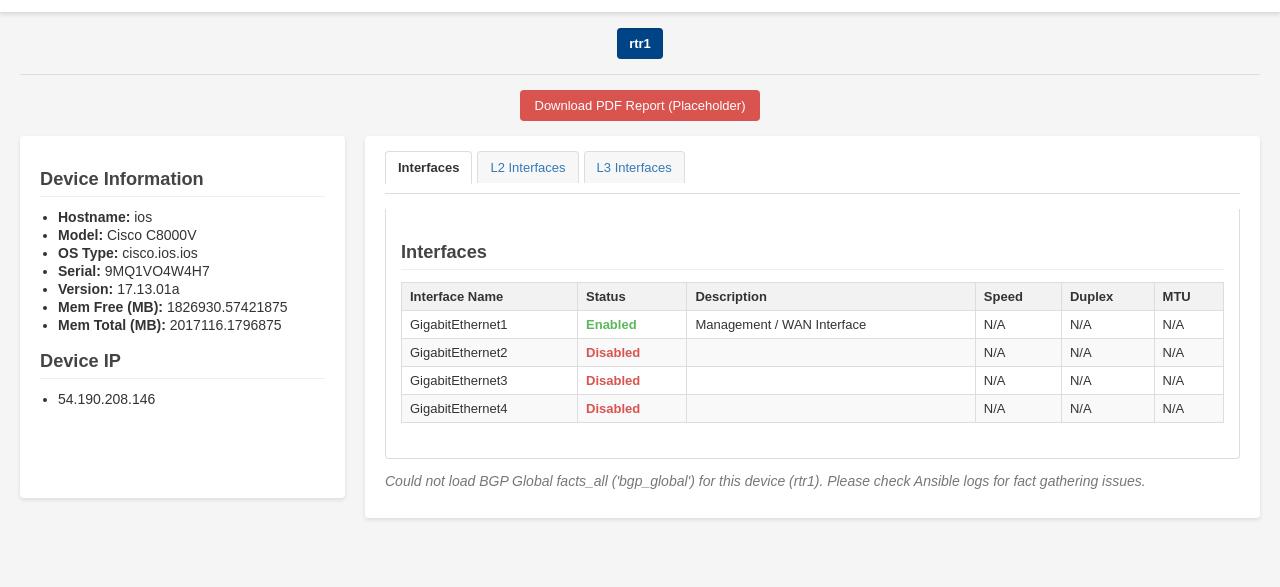
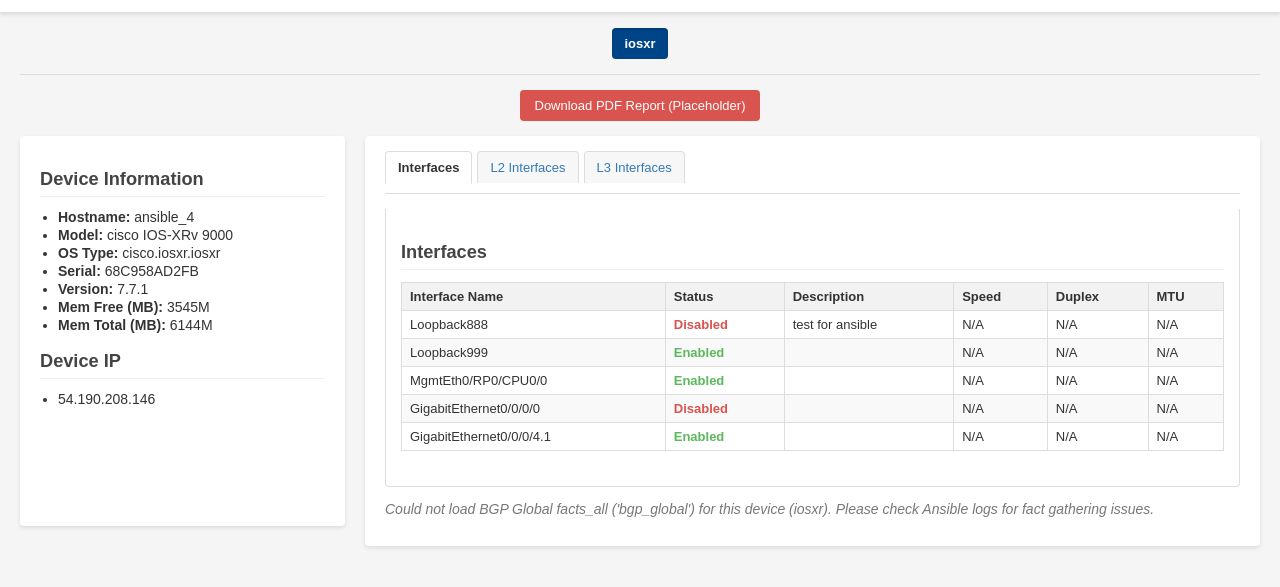
Before and after one commit to rohitthakur2590/nvc_use_cases, a plain HTML site: page index.html in a window 1280 px wide. Shown: the part 63-650 px from the top of the page. Drawn offline with Linux system fonts and the light colour scheme.

Commit message:
Update inventory report content

```diff
--- a/index.html
+++ b/index.html
@@ -244,8 +244,8 @@
 
     <!-- Device Selector -->
     <div class="device-selector">
-                                    <button class="device-button" data-device="rtr1">
-                                            rtr1
+                                    <button class="device-button" data-device="iosxr">
+                                            iosxr
                                     </button>
                         </div>
 
@@ -256,19 +256,19 @@
     </div>
 
     <!-- Device Content Sections -->
-        <div class="device-content" id="device-rtr1">
+        <div class="device-content" id="device-iosxr">
         <div class="container">
             <!-- Sidebar -->
             <div class="sidebar">
                 <h2>Device Information</h2>
                                                                                 <ul>
-                    <li><b>Hostname:</b> ios</li>
-                    <li><b>Model:</b>  Cisco C8000V</li>
-                    <li><b>OS Type:</b> cisco.ios.ios</li>
-                    <li><b>Serial:</b> 9MQ1VO4W4H7</li>
-                    <li><b>Version:</b> 17.13.01a</li>
-                    <li><b>Mem Free (MB):</b> 1826930.57421875</li>
-                    <li><b>Mem Total (MB):</b> 2017116.1796875</li>
+                    <li><b>Hostname:</b> ansible_4</li>
+                    <li><b>Model:</b> cisco IOS-XRv 9000</li>
+                    <li><b>OS Type:</b> cisco.iosxr.iosxr</li>
+                    <li><b>Serial:</b> 68C958AD2FB</li>
+                    <li><b>Version:</b> 7.7.1</li>
+                    <li><b>Mem Free (MB):</b> 3545M</li>
+                    <li><b>Mem Total (MB):</b> 6144M</li>
                                                          </ul>
 
                 <h2>Device IP</h2>
@@ -281,13 +281,13 @@
             <div class="main-content">
                 <!-- Tabs - Only render if facts_all exist -->
                                 <div class="tabs">
-                                                                <button class="tab-button" data-device="rtr1" data-target="interfaces">Interfaces</button>
-                                                                <button class="tab-button" data-device="rtr1" data-target="l2_interfaces">L2 Interfaces</button>
-                                                                <button class="tab-button" data-device="rtr1" data-target="l3_interfaces">L3 Interfaces</button>
+                                                                <button class="tab-button" data-device="iosxr" data-target="interfaces">Interfaces</button>
+                                                                <button class="tab-button" data-device="iosxr" data-target="l2_interfaces">L2 Interfaces</button>
+                                                                <button class="tab-button" data-device="iosxr" data-target="l3_interfaces">L3 Interfaces</button>
                                                                                                                                         </div>
 
                 <!-- ================== INTERFACES Tab ================== -->
-                                <div id="interfaces-rtr1" class="tab-content">
+                                <div id="interfaces-iosxr" class="tab-content">
                     <h2>Interfaces</h2>
                     <table>
                         <thead>
@@ -302,16 +302,34 @@
                         </thead>
                         <tbody>
                                                                                             <tr>
-                                    <td>GigabitEthernet1</td>
-                                                                                                            <td class="enabled">
-                                        Enabled
+                                    <td>Loopback888</td>
+                                                                                                            <td class="disabled">
+                                        Disabled
                                     </td>
-                                    <td>Management / WAN Interface</td>                                     <td>N/A</td>
+                                    <td>test for ansible</td>                                     <td>N/A</td>
                                     <td>N/A</td>
                                     <td>N/A</td>
                                 </tr>
                                                                 <tr>
-                                    <td>GigabitEthernet2</td>
+                                    <td>Loopback999</td>
+                                                                                                            <td class="enabled">
+                                        Enabled
+                                    </td>
+                                    <td></td>                                     <td>N/A</td>
+                                    <td>N/A</td>
+                                    <td>N/A</td>
+                                </tr>
+                                                                <tr>
+                                    <td>MgmtEth0/RP0/CPU0/0</td>
+                                                                                                            <td class="enabled">
+                                        Enabled
+                                    </td>
+                                    <td></td>                                     <td>N/A</td>
+                                    <td>N/A</td>
+                                    <td>N/A</td>
+                                </tr>
+                                                                <tr>
+                                    <td>GigabitEthernet0/0/0/0</td>
                                                                                                             <td class="disabled">
                                         Disabled
                                     </td>
@@ -320,18 +338,9 @@
                                     <td>N/A</td>
                                 </tr>
                                                                 <tr>
-                                    <td>GigabitEthernet3</td>
-                                                                                                            <td class="disabled">
-                                        Disabled
-                                    </td>
-                                    <td></td>                                     <td>N/A</td>
-                                    <td>N/A</td>
-                                    <td>N/A</td>
-                                </tr>
-                                                                <tr>
-                                    <td>GigabitEthernet4</td>
-                                                                                                            <td class="disabled">
-                                        Disabled
+                                    <td>GigabitEthernet0/0/0/4.1</td>
+                                                                                                            <td class="enabled">
+                                        Enabled
                                     </td>
                                     <td></td>                                     <td>N/A</td>
                                     <td>N/A</td>
@@ -342,7 +351,7 @@
                 </div>
 
                 <!-- ================== L2 INTERFACES Tab ================== -->
-                                <div id="l2_interfaces-rtr1" class="tab-content">
+                                <div id="l2_interfaces-iosxr" class="tab-content">
                     <h2>L2 Interfaces - Trunk/Access Ports</h2>
                     <table>
                         <thead>
@@ -356,28 +365,35 @@
                         </thead>
                         <tbody>
                                                                                     <tr>
-                                    <td>GigabitEthernet1</td>
+                                    <td>Loopback888</td>
                                     <td>N/A</td>
                                                                         <td>N/A</td>
                                     <td>N/A</td>
                                     <td>N/A</td>
                                 </tr>
                                                             <tr>
-                                    <td>GigabitEthernet2</td>
+                                    <td>Loopback999</td>
                                     <td>N/A</td>
                                                                         <td>N/A</td>
                                     <td>N/A</td>
                                     <td>N/A</td>
                                 </tr>
                                                             <tr>
-                                    <td>GigabitEthernet3</td>
+                                    <td>MgmtEth0/RP0/CPU0/0</td>
                                     <td>N/A</td>
                                                                         <td>N/A</td>
                                     <td>N/A</td>
                                     <td>N/A</td>
                                 </tr>
                                                             <tr>
-                                    <td>GigabitEthernet4</td>
+                                    <td>GigabitEthernet0/0/0/0</td>
+                                    <td>N/A</td>
+                                                                        <td>N/A</td>
+                                    <td>N/A</td>
+                                    <td>N/A</td>
+                                </tr>
+                                                            <tr>
+                                    <td>GigabitEthernet0/0/0/4.1</td>
                                     <td>N/A</td>
                                                                         <td>N/A</td>
                                     <td>N/A</td>
@@ -388,7 +404,7 @@
                 </div>
 
                 <!-- ================== L3 INTERFACES Tab ================== -->
-                                <div id="l3_interfaces-rtr1" class="tab-content">
+                                <div id="l3_interfaces-iosxr" class="tab-content">
                     <h2>L3 Interfaces Configuration</h2>
                     <table>
                         <thead>
@@ -400,15 +416,7 @@
                         </thead>
                         <tbody>
                                                                                     <tr>
-                                    <td>GigabitEthernet1</td>
-                                    <td>
-                                                                                                                                                                                                                                 DHCP Enabled                                                                                                                                                                        </td>
-                                    <td>
-                                                                                                                            Not Configured
-                                                                            </td>
-                                </tr>
-                                                            <tr>
-                                    <td>GigabitEthernet2</td>
+                                    <td>Loopback888</td>
                                     <td>
                                                                                                                             Not Configured
                                                                             </td>
@@ -417,7 +425,7 @@
                                                                             </td>
                                 </tr>
                                                             <tr>
-                                    <td>GigabitEthernet3</td>
+                                    <td>Loopback999</td>
                                     <td>
                                                                                                                             Not Configured
                                                                             </td>
@@ -426,7 +434,24 @@
                                                                             </td>
                                 </tr>
                                                             <tr>
-                                    <td>GigabitEthernet4</td>
+                                    <td>MgmtEth0/RP0/CPU0/0</td>
+                                    <td>
+                                                                                                                                                                                                                                dhcp                                                                                                                                                                                                                        </td>
+                                    <td>
+                                                                                                                            Not Configured
+                                                                            </td>
+                                </tr>
+                                                            <tr>
+                                    <td>GigabitEthernet0/0/0/0</td>
+                                    <td>
+                                                                                                                            Not Configured
+                                                                            </td>
+                                    <td>
+                                                                                                                            Not Configured
+                                                                            </td>
+                                </tr>
+                                                            <tr>
+                                    <td>GigabitEthernet0/0/0/4.1</td>
                                     <td>
                                                                                                                             Not Configured
                                                                             </td>
@@ -445,9 +470,9 @@
                 <!-- ================== OSPFv3 Tab ================== -->
 
                 <!-- ================== BGP GLOBAL Tab ================== -->
-    <p class="no-data">Could not load BGP Global facts_all ('bgp_global') for this device (rtr1). Please check Ansible logs for fact gathering issues.</p>
+    <p class="no-data">Could not load BGP Global facts_all ('bgp_global') for this device (iosxr). Please check Ansible logs for fact gathering issues.</p>
 
-                                                                                                                                 <div id="bgp_address_family-rtr1-nodata" class="tab-content">
+                                                                                                                                 <div id="bgp_address_family-iosxr-nodata" class="tab-content">
                         <p class="no-data">BGP Address Family facts_all ('bgp_address_family') were not gathered for this device.</p>
                     </div>
 
```
